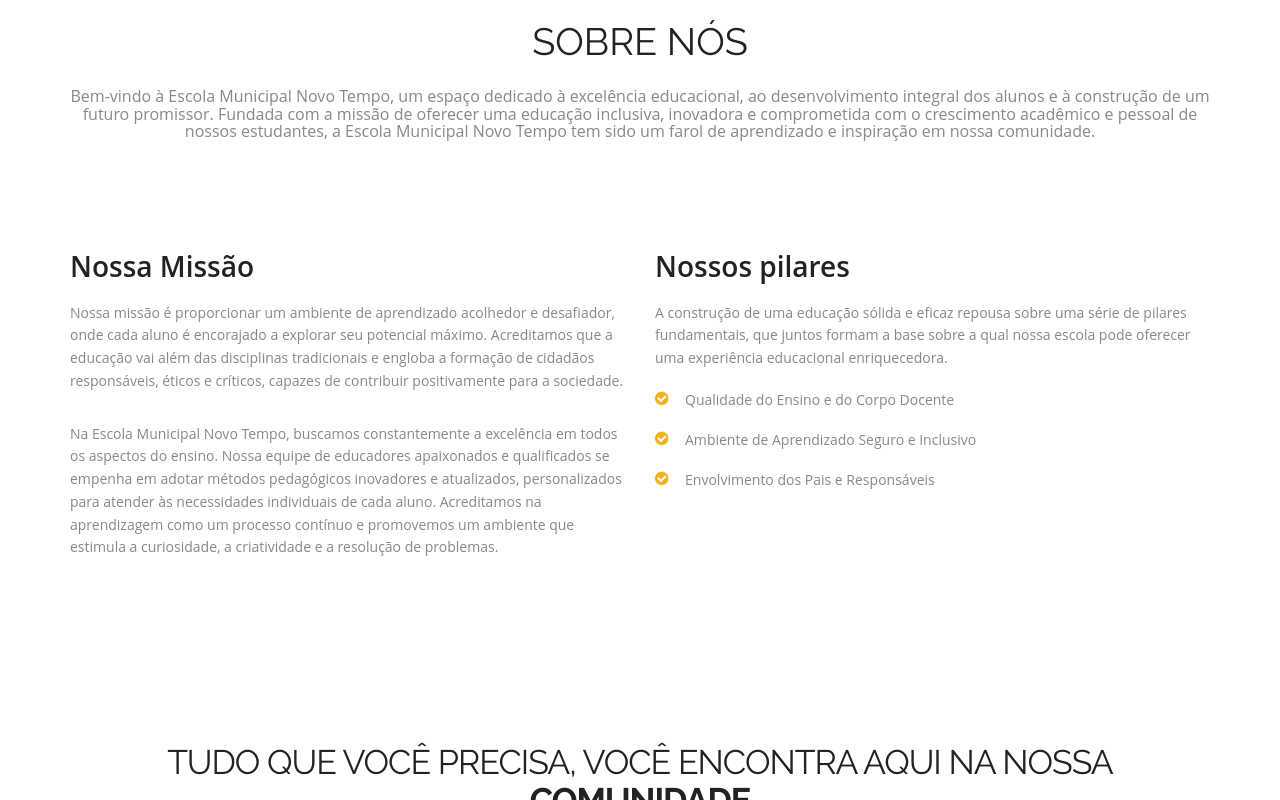
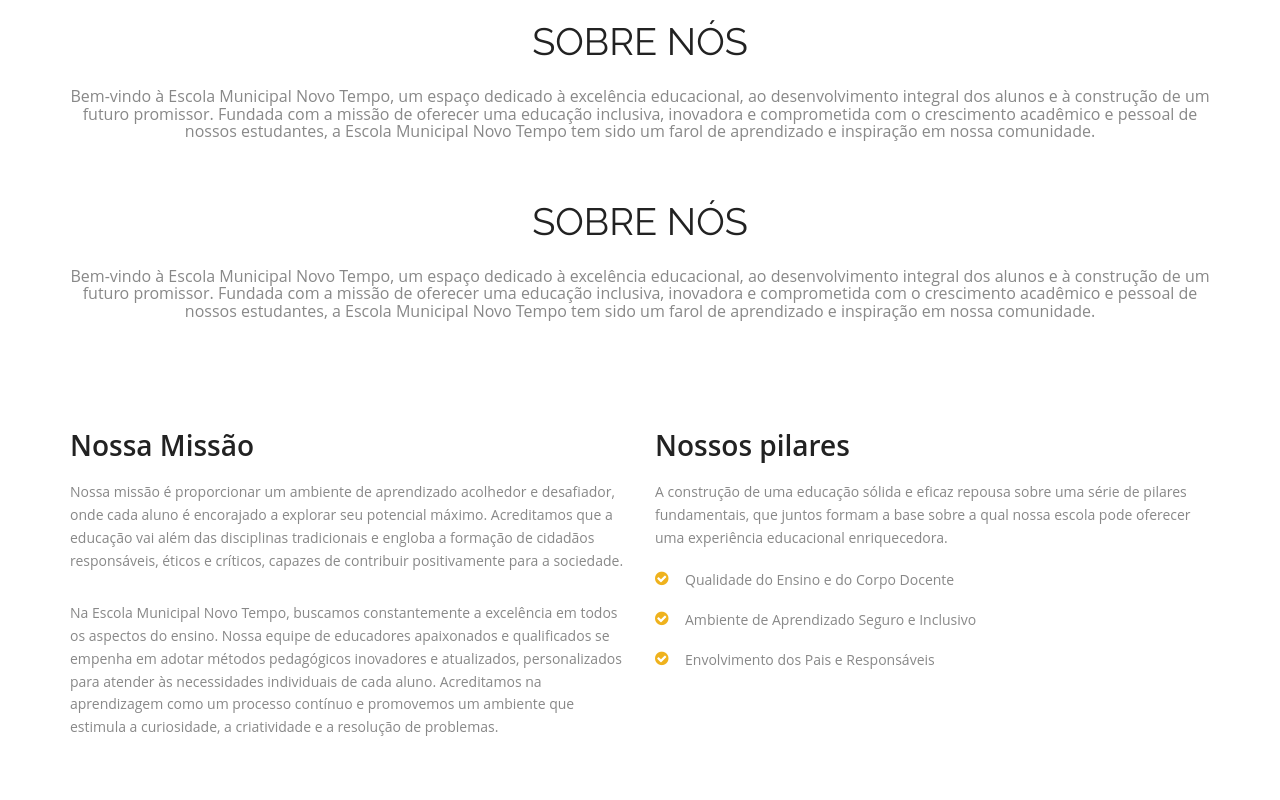
Before and after one commit to novotemp0/novotemp0.github.io, a plain HTML site: page index.html in a window 1280 px wide. Shown: the part 1343-2143 px from the top of the page. Drawn offline with Linux system fonts and the light colour scheme.

Commit message:
Update index.html

```diff
--- a/index.html
+++ b/index.html
@@ -100,6 +100,9 @@
   <div class="container">
     <h2>Sobre Nós</h2>
 	<h6>Bem-vindo à Escola Municipal Novo Tempo, um espaço dedicado à excelência educacional, ao desenvolvimento integral dos alunos e à construção de um futuro promissor. Fundada com a missão de oferecer uma educação inclusiva, inovadora e comprometida com o crescimento acadêmico e pessoal de nossos estudantes, a Escola Municipal Novo Tempo tem sido um farol de aprendizado e inspiração em nossa comunidade.</h6>
+  <h2>Sobre Nós</h2>
+
+  <h6>Bem-vindo à Escola Municipal Novo Tempo, um espaço dedicado à excelência educacional, ao desenvolvimento integral dos alunos e à construção de um futuro promissor. Fundada com a missão de oferecer uma educação inclusiva, inovadora e comprometida com o crescimento acadêmico e pessoal de nossos estudantes, a Escola Municipal Novo Tempo tem sido um farol de aprendizado e inspiração em nossa comunidade.</h6>
     <div class="inner_section">
 	  <div class="row">
 						<div class="col-lg-12 about-us">
```
